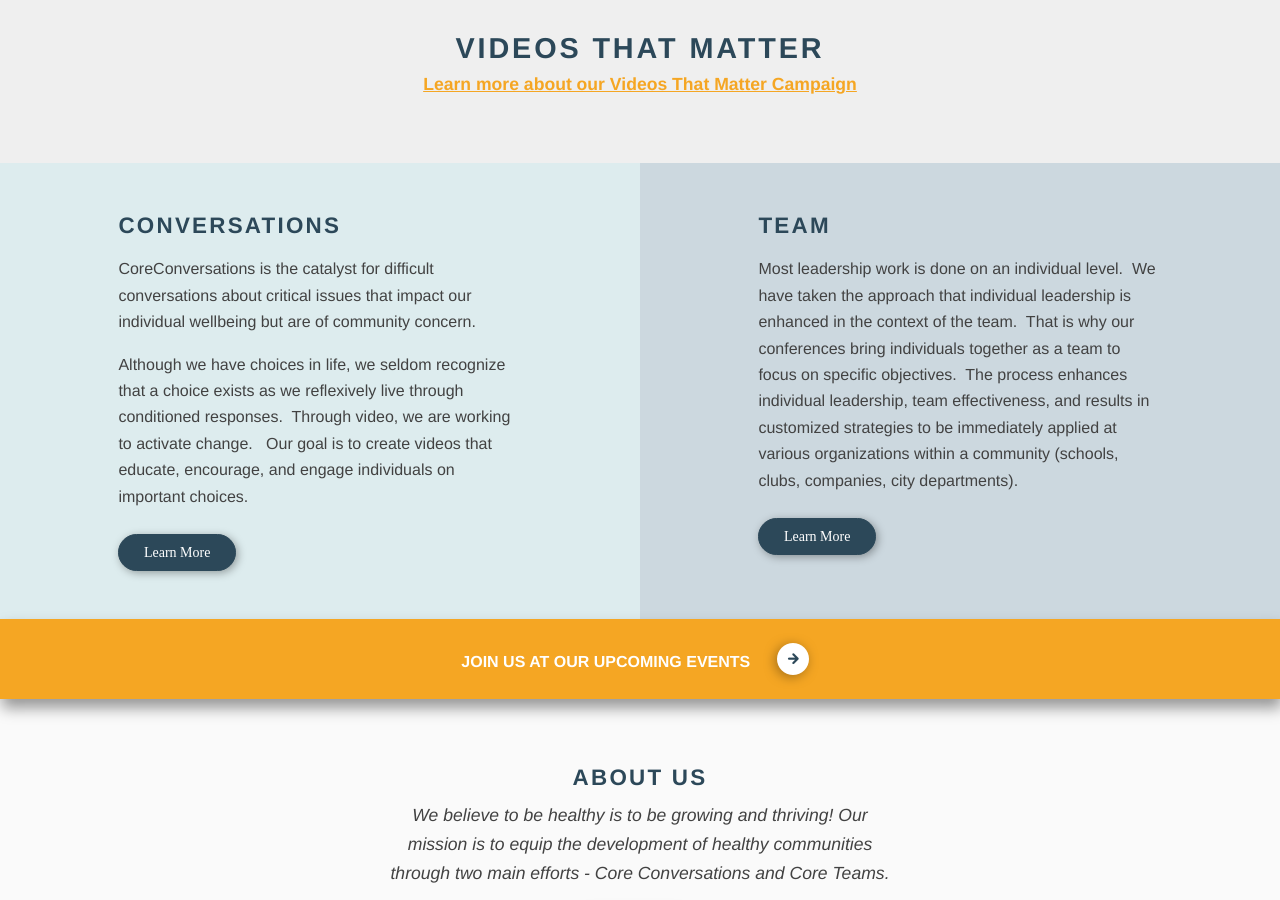
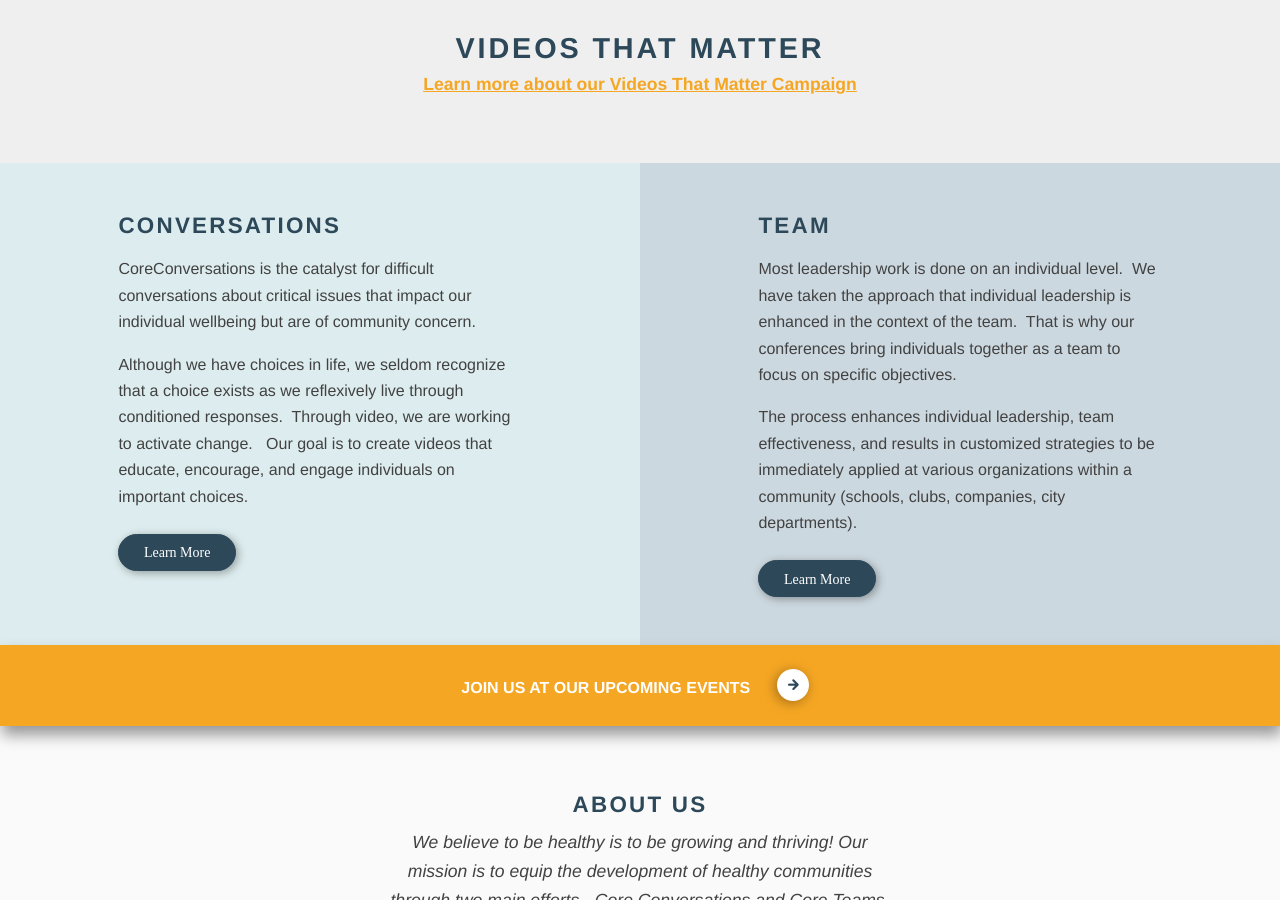
Before and after one commit to michaeldmcqueen/coreveritas.org, a Jekyll site: the page built from index.html, in a window 1280 px wide and 900 px high, scrolled down 943 px. Built offline with Jekyll 4.4.1, drawn with Linux system fonts in a browser that asks for light colours; nearby versions of some CDN libraries; the list of posts is cut into pages by our own code.

Commit message:
Updated '/_layouts/front.html' via CloudCannon

```diff
--- a/_layouts/front.html
+++ b/_layouts/front.html
@@ -24,7 +24,7 @@
     <section class="content-wrapper wrap">
       <div class="team-conversation">
         <div class="col col-1 conversation editable"><div class="block-wrapper"><h3>Conversations</h3><p>CoreConversations is the catalyst for difficult conversations about critical issues that impact our individual wellbeing but are of community concern.</p><p>Although we have choices in life, we seldom recognize that a choice exists as we reflexively live through conditioned responses.&nbsp; Through video, we are working to activate change. &nbsp; Our goal is to create videos that educate, encourage, and engage individuals on important choices.</p><div class="btn"><a href="/conversations">Learn More</a></div></div></div>
-        <div class="col col-2 team editable"><div class="block-wrapper"><h3>Team</h3><p>Most leadership work is done on an individual level.&nbsp; We have taken the approach that individual leadership is enhanced in the context of the team.&nbsp; That is why our conferences bring individuals together as a team to focus on specific objectives.&nbsp; The process enhances individual leadership, team effectiveness, and results in customized strategies to be immediately applied at various organizations within a community (schools, clubs, companies, city departments).&nbsp;</p><div class="btn"><a href="/team">Learn More</a></div></div></div>
+        <div class="col col-2 team editable"><div class="block-wrapper"><h3>Team</h3><p>Most leadership work is done on an individual level.&nbsp; We have taken the approach that individual leadership is enhanced in the context of the team.&nbsp; That is why our conferences bring individuals together as a team to focus on specific objectives.&nbsp;</p><p>The process enhances individual leadership, team effectiveness, and results in customized strategies to be immediately applied at various organizations within a community (schools, clubs, companies, city departments).&nbsp;</p><div class="btn"><a href="/team">Learn More</a></div></div></div>
       </div>
       <div class="participate-call editable"><a href="http://coreteamexperience.com/" target="_blank">JOIN US AT OUR UPCOMING EVENTS <img src="/assets/images/arrow-light.png" alt="" /></a></div>
       <div class="about-us-front">
```
